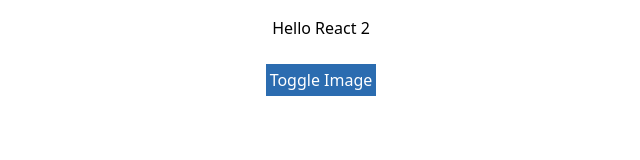
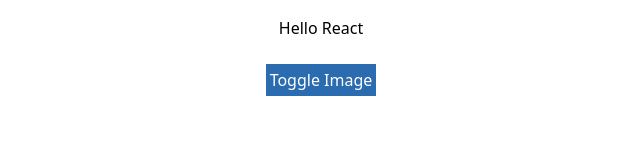
Before and after one commit to RohollhSH/BitfumesReactTutorial, a React (Create React App) app: page / in a window 1280 px wide. Shown: the top 160 px of the page, without its empty margins (319-959 px from the left). Built offline with nearby package versions, Linux system fonts and the light colour scheme.

Commit message:
22 ReactJS basics React Hook useState https://youtu.be/xhVTXgqDvBg

```diff
--- a/src/App.js
+++ b/src/App.js
@@ -1,8 +1,42 @@
-import React from "react";
+import React, {useState} from "react";
 import "./assets/css/style.css";
 import Images from "./components/Images";
 
-class App extends React.Component {
+function App() {
+  //you can use state like bellow but its recommended to make define them in
+  //different states
+  // const [state, setState] = useState({title: "asdf", isShowing: false});
+
+  const [title, setTitle] = React.useState("Hello React");
+  const [isShowing, setIsShowing] = React.useState(false);
+
+  function handleClick() {
+    setIsShowing(!isShowing);
+  }
+
+  return (
+    <section className="flex justify-center">
+      <div className="w-1/2">
+        <div className="text-center">
+          <div className="my-4">{title}</div>
+          <button
+            className="p-1 bg-blue-700 text-white my-2"
+            onClick={handleClick}
+          >
+            Toggle Image
+          </button>
+        </div>
+
+        {
+          isShowing ? <Images /> : null
+        }
+
+      </div>
+    </section>
+  )
+}
+
+/*class App extends React.Component {
   constructor(props) {
     console.log('App Constructor');
 
@@ -44,6 +78,6 @@ class App extends React.Component {
       </section>
     )
   }
-}
+}*/
 
 export default App;
--- a/src/index.js
+++ b/src/index.js
@@ -2,4 +2,4 @@ import React from "react";
 import ReactDOM from "react-dom";
 import App from "./App";
 
-ReactDOM.render(<App title="Hey React Styling"/>, document.getElementById('root'));
+ReactDOM.render(<App />, document.getElementById('root'));
```
